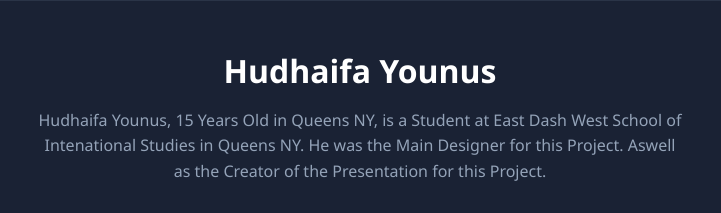
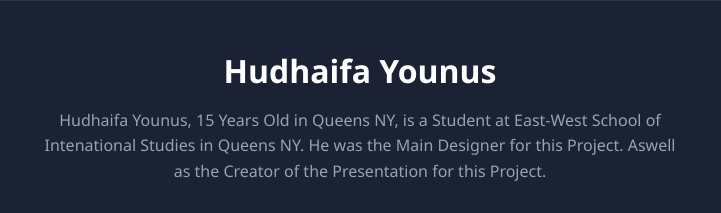
Before and after one commit to Altraliania/stateservicefinder, a plain HTML site: page credits.html in a window 1280 px wide. Shown: the part 709-922 px from the top of the page, 280-1001 px from the left. Drawn offline with Linux system fonts and the light colour scheme.

Commit message:
Update website

```diff
--- a/credits.html
+++ b/credits.html
@@ -44,7 +44,7 @@
     <section class="hero-section">
       <div class="hero-content">
         <h1>Hudhaifa Younus</h1>
-           <p>Hudhaifa Younus, 15 Years Old in Queens NY, is a Student at East Dash West School of Intenational Studies in Queens NY. He was the Main Designer for this Project. Aswell as the Creator of the Presentation for this Project.</p>
+           <p>Hudhaifa Younus, 15 Years Old in Queens NY, is a Student at East-West School of Intenational Studies in Queens NY. He was the Main Designer for this Project. Aswell as the Creator of the Presentation for this Project.</p>
         <img src="HudhaifaY-DD.jpg" alt="(State Service Finder)" class="profile-img">
         </div>
       </div>
```
